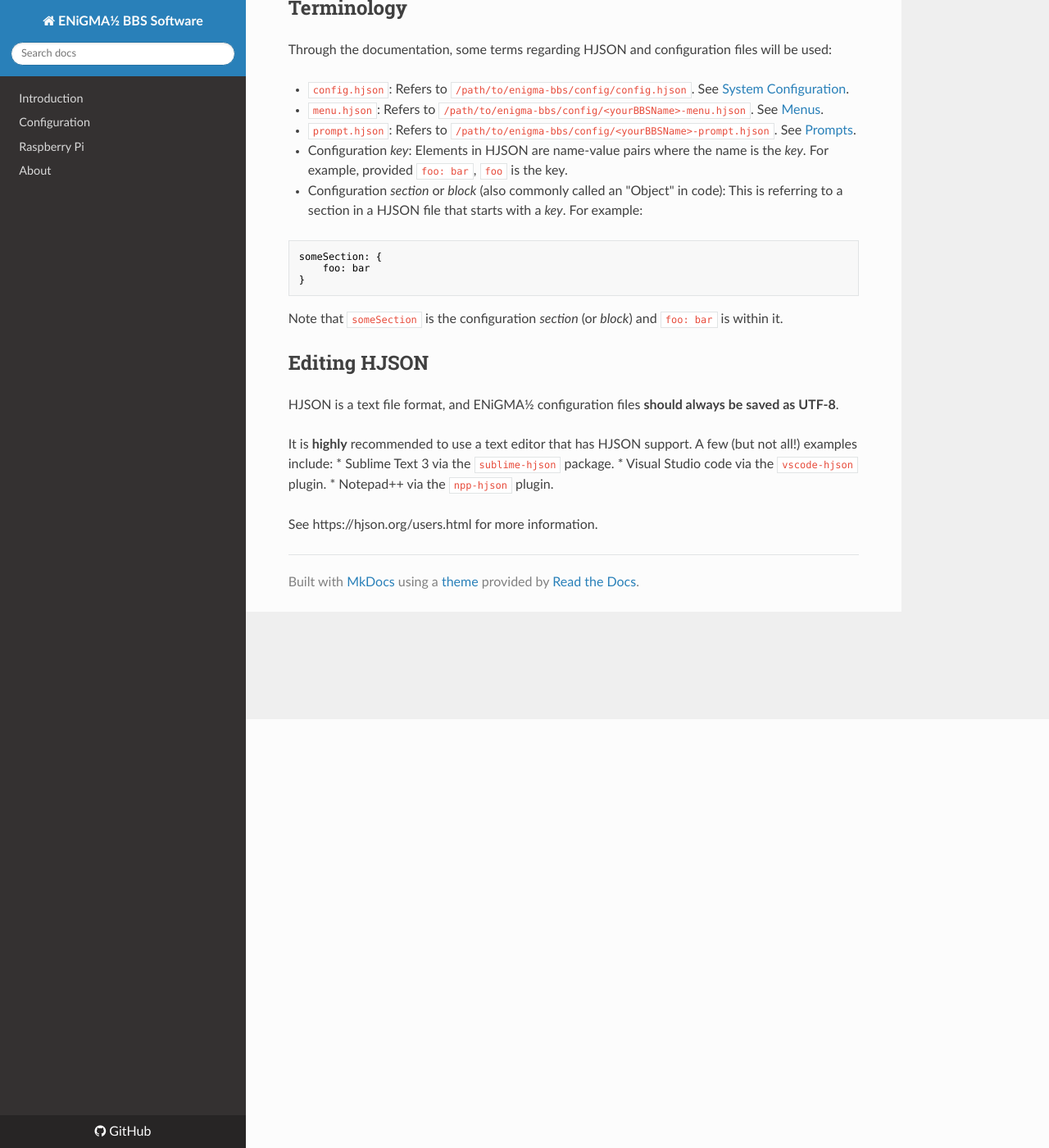
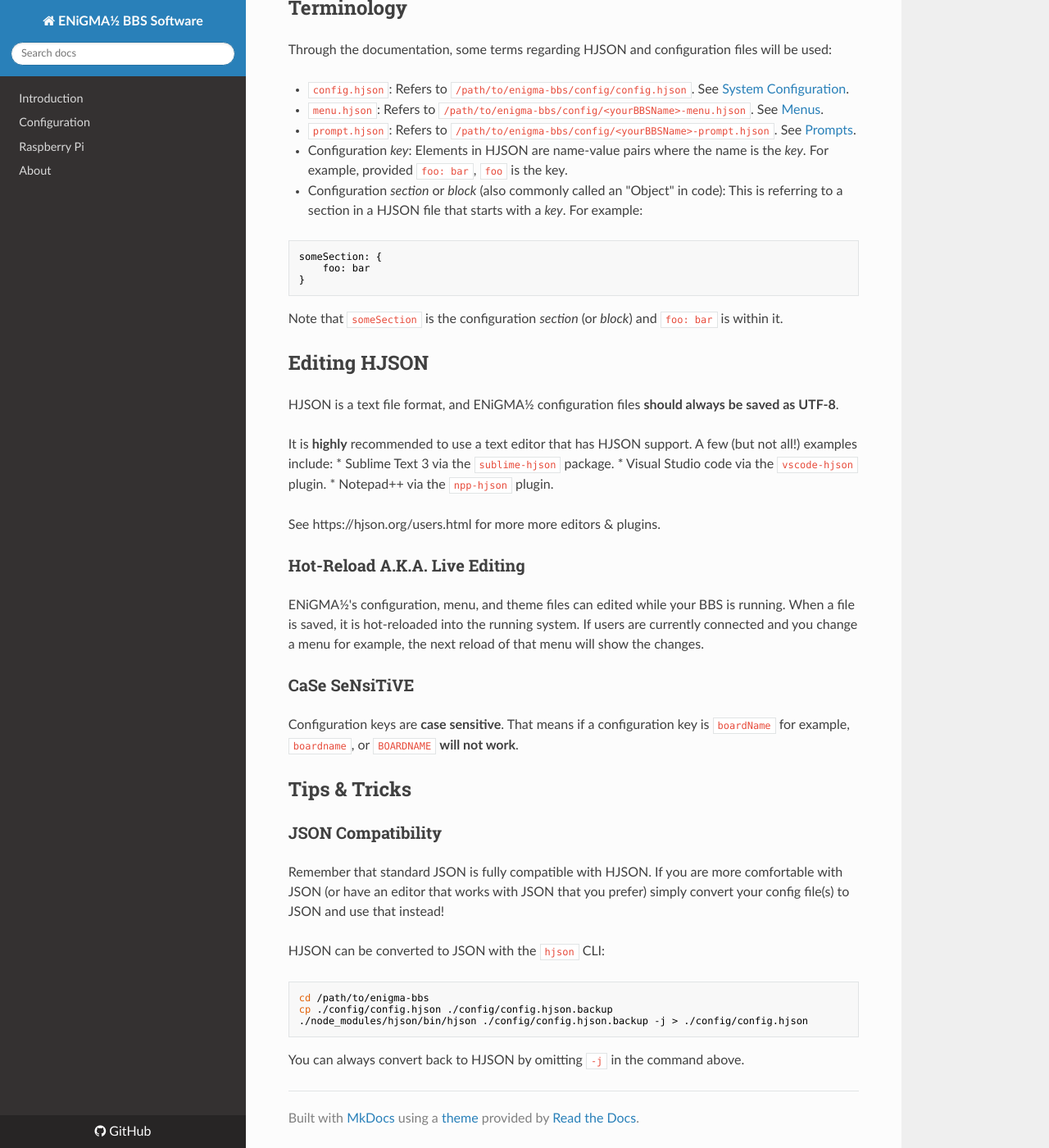
Before and after one commit to NuSkooler/enigma-bbs, an MkDocs documentation site: the page built from docs/configuration/hjson.md, in a window 1280 px wide and 1400 px high, scrolled down 523 px. Shown: the whole window at 82% size. Built offline with MkDocs 1.6.1, drawn with Linux system fonts in a browser that asks for light colours; nearby versions of some CDN libraries; old or Windows-style settings are respelled for this version of MkDocs; some of the changed text lies outside the part shown.

Commit message:
More notes on HJSON

````diff
--- a/docs/configuration/hjson.md
+++ b/docs/configuration/hjson.md
@@ -36,4 +36,23 @@ It is **highly** recommended to use a text editor that has HJSON support. A few
 * Visual Studio code via the `vscode-hjson` plugin.
 * Notepad++ via the `npp-hjson` plugin.
 
-See https://hjson.org/users.html for more information.
+See https://hjson.org/users.html for more more editors & plugins.
+
+### Hot-Reload A.K.A. Live Editing
+ENiGMA½'s configuration, menu, and theme files can edited while your BBS is running. When a file is saved, it is hot-reloaded into the running system. If users are currently connected and you change a menu for example, the next reload of that menu will show the changes.
+
+### CaSe SeNsiTiVE
+Configuration keys are **case sensitive**. That means if a configuration key is `boardName` for example, `boardname`, or `BOARDNAME` **will not work**.
+
+## Tips & Tricks
+### JSON Compatibility
+Remember that standard JSON is fully compatible with HJSON. If you are more comfortable with JSON (or have an editor that works with JSON that you prefer) simply convert your config file(s) to JSON and use that instead!
+
+HJSON can be converted to JSON with the `hjson` CLI:
+```bash
+cd /path/to/enigma-bbs
+cp ./config/config.hjson ./config/config.hjson.backup
+./node_modules/hjson/bin/hjson ./config/config.hjson.backup -j > ./config/config.hjson
+```
+
+You can always convert back to HJSON by omitting `-j` in the command above.
````
Also changed, not shown: other parts of docs/configuration/hjson.md (+1 -1 lines).
